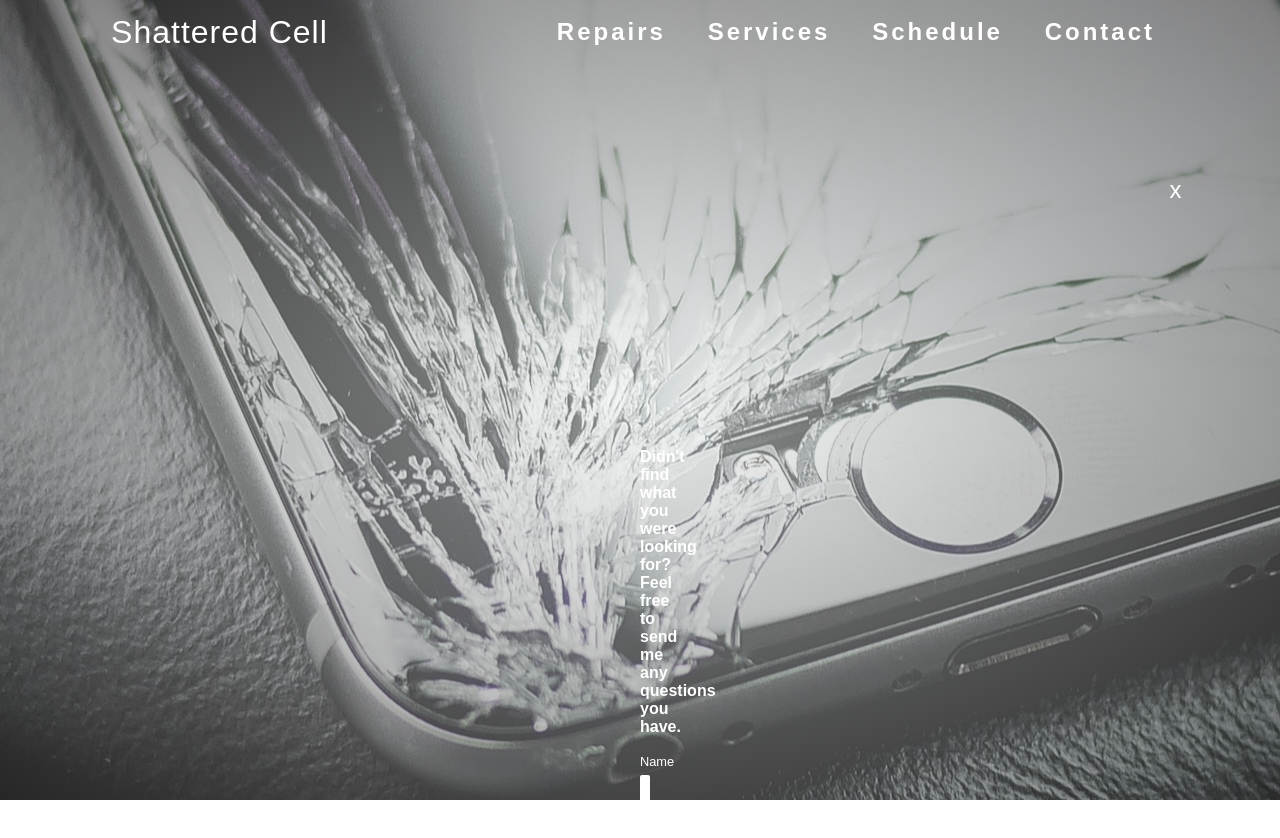
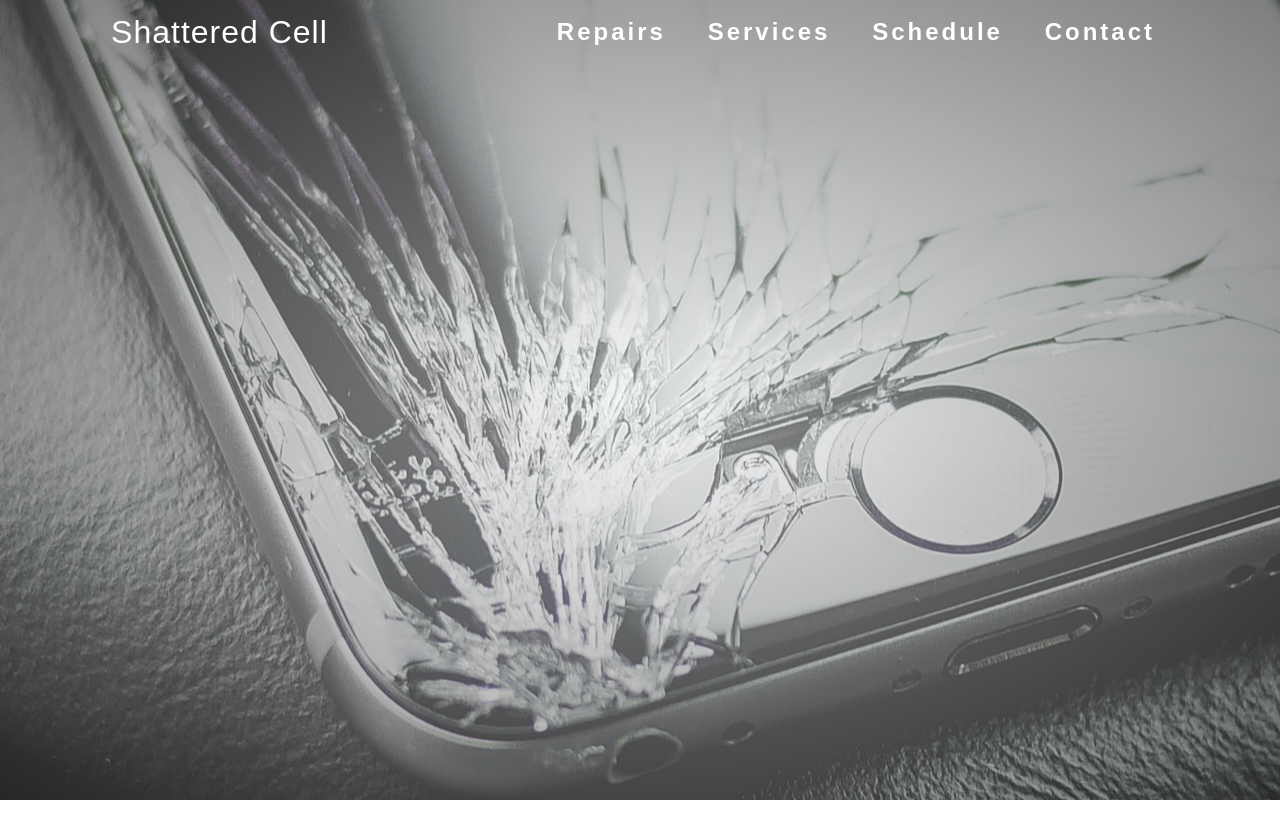
Before and after one commit to DeLaCruz26/ShatteredCell, a React (Create React App) app: page /contact in a window 1280 px wide. Shown: the top 838 px of the page. After the commit the page ends 800 px from the top, so only its background shows below. Built offline with nearby package versions, Linux system fonts and the light colour scheme.

Commit message:
changing form

```diff
--- a/package.json
+++ b/package.json
@@ -11,6 +11,7 @@
     "react-icons": "^4.2.0",
     "react-router-dom": "^5.2.0",
     "react-scripts": "4.0.3",
+    "styled-components": "^5.3.0",
     "web-vitals": "^1.0.1"
   },
   "scripts": {
--- a/src/App.css
+++ b/src/App.css
@@ -138,14 +138,6 @@ nav {
   padding-top: 10rem;
 }
 
-.form {
-  display: flex;
-  margin-top: 10rem;
-  flex-direction: column;
-  align-items: center;
-  justify-content: center;
-}
-
 @media screen and (max-width: 1020px) {
   body {
     overflow-x: hidden;
--- a/src/components/Contact.js
+++ b/src/components/Contact.js
@@ -1,11 +1,11 @@
 import React from 'react'
-import Form from '../components/form/Form'
+import Form from './form/Form'
 import '../App.css'
 
 export default function Contact() {
     return (
-        <>
+        <div>
             <Form />
-        </>
+        </div>
     )
 }
--- a/src/components/form/Form.css
+++ /dev/null
@@ -1,155 +0,0 @@
-.form-container {
-  margin: 100px auto;
-  width: 1000px;
-  box-shadow: 0 5px 8px 0 rgba(0, 0, 0, 0.2), 0 7px 20px 0 rgba(0, 0, 0, 0.2);
-  position: relative;
-  border-radius: 10px;
-  height: 60px;
-  display: grid;
-  grid-template-columns: 1fr 1fr;
-}
-
-.close-btn {
-  position: absolute;
-  top: 2%;
-  right: 3%;
-  font-size: 1.5rem;
-  z-index: 1;
-  color: #fff;
-  cursor: pointer;
-}
-
-.form-content-left {
-  background: linear-gradient(
-    90deg,
-    rgb(39, 176, 255) 0%,
-    rgb(0, 232, 236) 100%
-  );
-  border-radius: 10px 0 0 10px;
-  position: relative;
-}
-
-.form-img {
-  width: 80%;
-  height: 80%;
-  position: absolute;
-  top: 50%;
-  left: 50%;
-  transform: translate(-50%, -50%);
-}
-
-.form-img-2 {
-  width: 60%;
-  height: 60%;
-  position: absolute;
-  top: 50%;
-  left: 50%;
-  transform: translate(-50%, -50%);
-}
-
-.form-success {
-  text-align: center;
-  font-size: 24px;
-  margin-top: 80px;
-  color: #fff;
-}
-
-.form-content-right {
-  border-radius: 0 10px 10px 0;
-  position: relative;
-  background: linear-gradient(90deg, rgb(40, 40, 40) 0%, rgb(17, 17, 17) 100%);
-}
-
-.form {
-  position: absolute;
-  top: 50%;
-  left: 50%;
-  transform: translate(-50%, -50%);
-  width: 90%;
-  height: 100%;
-  display: flex;
-  flex-direction: column;
-  justify-content: center;
-  align-items: center;
-}
-
-.form h1 {
-  font-size: 1rem;
-  text-align: start;
-  width: 80%;
-  margin-bottom: 1rem;
-  color: #fff;
-}
-
-.form-inputs {
-  margin-bottom: 0.5rem;
-  width: 80%;
-}
-
-.form-inputs p {
-  font-size: 0.8rem;
-  margin-top: 0.5rem;
-  color: #f00e0e;
-}
-
-.form-label {
-  display: inline-block;
-  font-size: 0.8rem;
-  margin-bottom: 6px;
-  color: #fff;
-}
-
-.form-input {
-  display: block;
-  padding-left: 10px;
-  outline: none;
-  border-radius: 2px;
-  height: 40px;
-  width: 100%;
-  border: none;
-}
-
-.form-input::placeholder {
-  color: #595959;
-  font-size: 12px;
-}
-
-.form-input-btn {
-  width: 80%;
-  height: 50px;
-  margin-top: 10px;
-  border-radius: 2px;
-  background: linear-gradient(
-    90deg,
-    rgb(39, 176, 255) 0%,
-    rgb(0, 232, 236) 100%
-  );
-  outline: none;
-  border: none;
-  color: #fff;
-  font-size: 1rem;
-}
-
-.form-input-btn:hover {
-  cursor: pointer;
-  background: linear-gradient(
-    90deg,
-    rgb(39, 143, 255) 0%,
-    rgb(12, 99, 250) 100%
-  );
-  transition: all 0.4s ease-out;
-}
-
-.form-input-login {
-  font-size: 0.8rem;
-  margin-top: 10px;
-  color: #fff;
-  width: 80%;
-  text-align: center;
-}
-
-.form-input-login a {
-  text-decoration: none;
-  color: #27cdff;
-  font-weight: 600;
-}
--- a/src/components/form/Form.js
+++ b/src/components/form/Form.js
@@ -1,23 +1,11 @@
 import React, { useState } from 'react'
-import FormSubmit from './FormSubmit'
-import FormSuccess from './FormSuccess'
-import './Form.css'
 
 
 export default function Form() {
-    const [submitted, setSubmitted] = useState(false)
-
-    const submitForm = () => {
-        setSubmitted(true)
-    }
 
     return (
-        <div className='form container'>
-            <span className='close-btn'>x</span>
-            <div className='form-content-left'>
-                <img className='form-img' src='' alt='' />
-            </div>
-            {!submitted ? (<FormSubmit submitForm={submitForm} />) : (<FormSuccess /> )}
+        <div>
+
         </div>
     )
 }
--- a/src/components/form/FormSubmit.js
+++ /dev/null
@@ -1,34 +0,0 @@
-import React from 'react'
-import useForm from './useForm'
-import validate from './validateInfo'
-import './Form.css'
-
-export default function FormSubmit({ submitForm }) {
-    const { handleChange, handleSubmit, values, errors } = useForm(
-        submitForm, validate
-    )
-
-    return (
-        <div className='form-content-right'>
-            <form onSubmit={handleSubmit} className='form' noValidate>
-                <h1>Didn't find what you were looking for? Feel free to send me any questions you have.</h1>
-                <div className='form-inputs'>
-                    <label className='form-label'>Name</label>
-                    <input className='form-input' type='text' name='name' value={values.name} onChange={handleChange} />
-                    {errors.name && <p>{errors.name}</p>}
-                </div>
-                <div className='form-inputs'>
-                    <label className='form-label'>Number</label>
-                    <input className='form-input' type='number' name='number' value={values.number} onChange={handleChange} />
-                    {errors.number && <p>{errors.number}</p>}
-                </div>
-                <div className='form-inputs'>
-                    <label className='form-label'>Question</label>
-                    <input className='form-input' type='description' name='question' value={values.question} onChange={handleChange} />
-                    {errors.question && <p>{errors.question}</p>}
-                </div>
-                <button className='form-input-btn' type='submit'>Submit</button>
-            </form>
-        </div>
-    )
-}
--- a/src/components/form/FormSuccess.js
+++ /dev/null
@@ -1,11 +0,0 @@
-import React from 'react'
-import './Form.css'
-
-export default function FormSuccess() {
-    return (
-        <div className='form-content-right'>
-            <h1 className='form-success'>I have recieved your request!</h1>
-            <img className='form-img-2' src='' alt='' />
-        </div>
-    )
-}
--- a/src/components/form/useForm.js
+++ /dev/null
@@ -1,37 +0,0 @@
-import { useState, useEffect } from 'react'
-
-const useForm = (callback, validate) => {
-    const [values, setValues] = useState({
-        name: '',
-        number: null,
-        question: ''
-    })
-
-    const [errors, setErrors] = useState({})
-    const [submitted, setSubmitted] = useState(false)
-
-    const handleChange = event => {
-        const { name, value } = event.target
-        setValues({
-            ...values,
-            [name]: value
-        })
-    }
-
-    const handleSubmit = event => {
-        event.preventDefault()
-
-        setErrors(validate(values))
-        setSubmitted(true)
-    }
-
-    useEffect(() => {
-        if (Object.keys(errors).length === 0 && submitted) {
-            callback()
-        }
-    }, [errors])
-
-    return { handleChange, handleSubmit, values, errors }
-}
-
-export default useForm
--- a/src/components/form/validateInfo.js
+++ /dev/null
@@ -1,29 +0,0 @@
-export default function validateInfo(values) {
-    let errors = {}
-    let isValid = true
-    let pattern = new RegExp(/^[0-9\b]+$/)
-
-    if (!values.name.trim()) {
-        errors.name = 'Name required'
-    } else if (!/^[A-Za-z]+/.test(values.name.trim())) {
-        errors.name = 'Enter a valid name'
-    }
-
-    if (!values.number) {
-        errors.number = 'Number required'
-    } else if (!pattern.test(values.number.trim())) {
-        isValid = false
-        errors.number = 'Enter numbers only'
-    } else if (!values.numer.length != 10) {
-        isValid = false
-        errors.number = 'Enter a valid number'
-    }
-
-    if (!values.question) {
-        errors.question = 'Question is required'
-    } else if (values.question.length > 50) {
-        errors.question = 'Max characters exceeded'
-    }
-
-    return errors
-}
```
Also changed, not shown: src/components/form/Styles.js (added), 1 other file (tests, documents, lock files or other folders).
